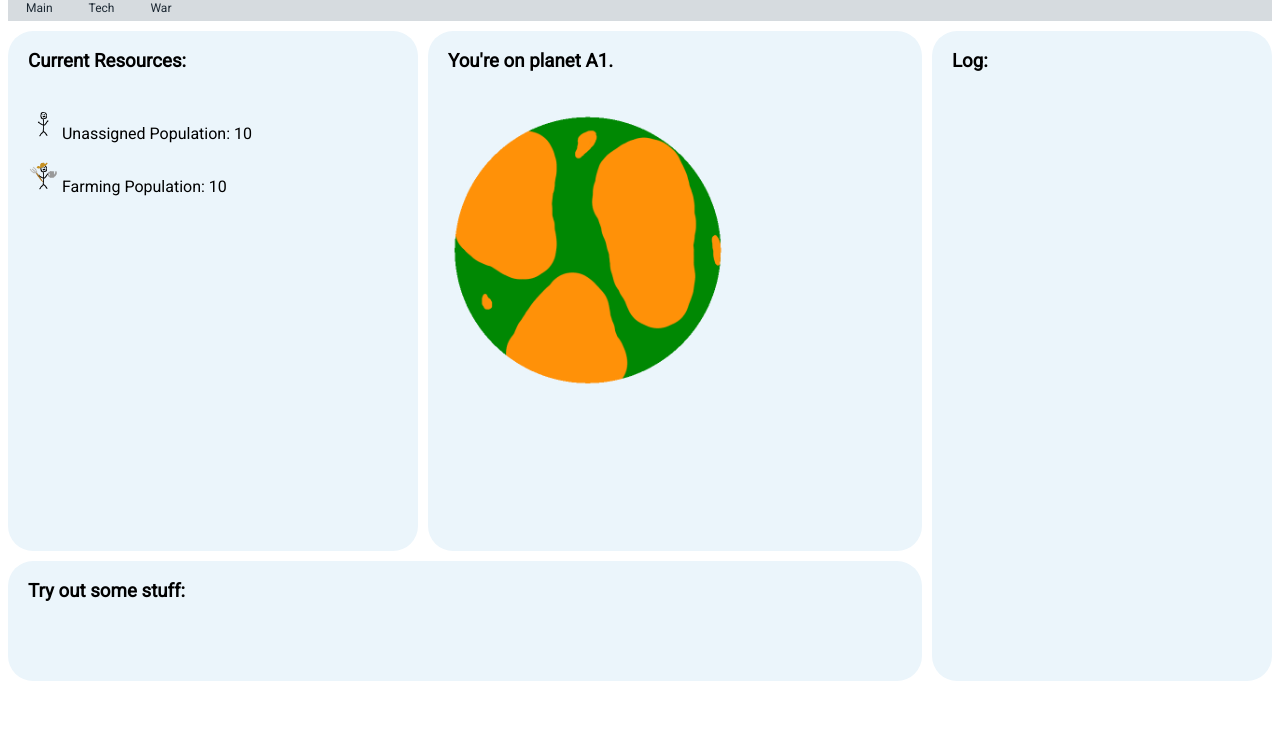
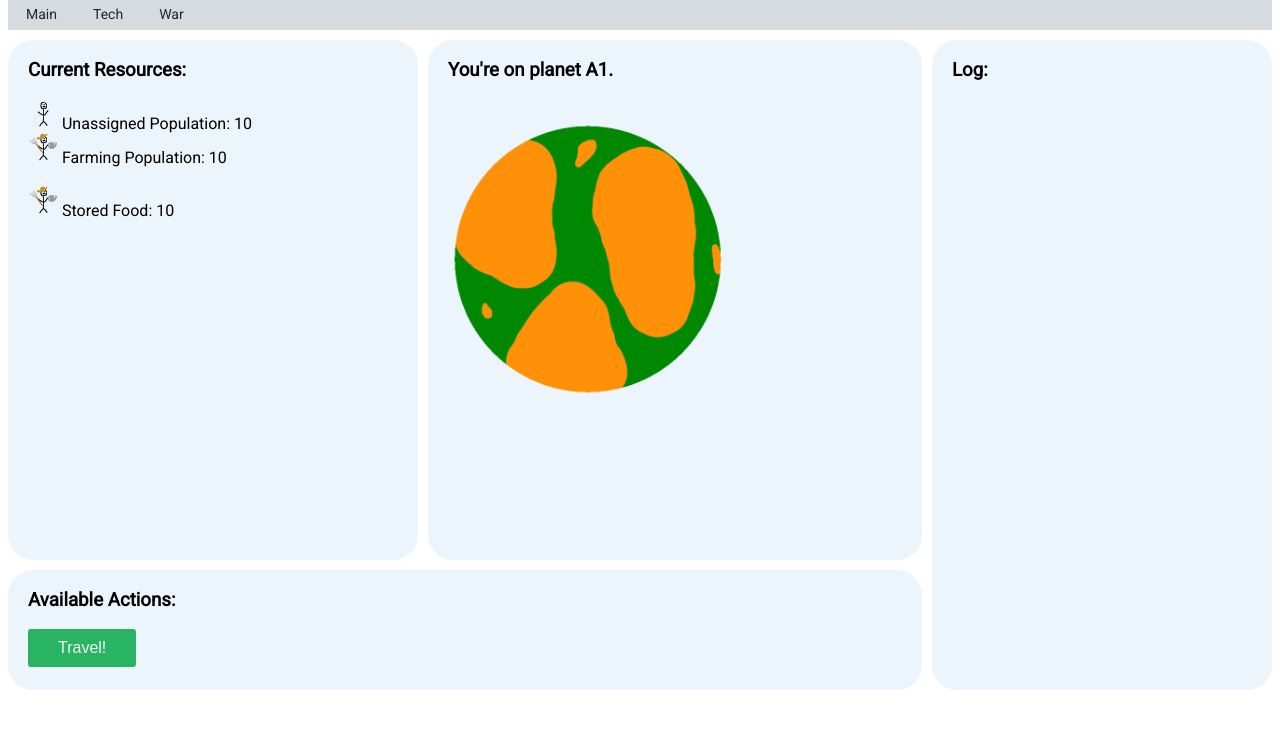
Before and after one commit to ToastedQuarks/alpha-invidia, a plain HTML site: page index.html in a window 1280 px wide. Shown: the part 61-800 px from the top of the page. Drawn offline with nearby package versions, Linux system fonts and the light colour scheme; a script that the page names is missing.

Commit message:
Added button css. Added food tracking.🌽

```diff
--- a/css/game.css
+++ b/css/game.css
@@ -17,7 +17,7 @@
   text-align: center;
   padding: 14px 16px;
   text-decoration: none;
-  font-size: 17px;
+  font-size: 20px;
 }
 
 .navbar a:hover {
@@ -46,9 +46,9 @@
   display: block;
   color: #1C2833;
   text-align: center;
-  padding: 6px 18px;
+  padding: 8px 18px;
   text-decoration: none;
-  font-size: 12px;
+  font-size: 14px;
 }
 
 .subnav a:hover {
@@ -132,3 +132,15 @@
   font-family: "Roboto", sans-serif;
   margin-right: 10px;
 }
+
+.actionButton {
+    border-radius: 3px;
+    background-color: #28B463;
+    border: none;
+    color: #f2f2f2;
+    padding: 10px 30px;
+    text-align: center;
+    text-decoration: none;
+    display: inline-block;
+    font-size: 16px;
+}
--- a/index.html
+++ b/index.html
@@ -37,15 +37,18 @@
       <div id="row1">
       <div class="resources" id="curr_resource">
         <h3>Current Resources:</h3>
-        <br>
         <div id="unassigned">
           <img src="assets/unemployed.png" alt="unassigned person" style="width:30px;height:30px;">
           Unassigned Population: <span id="num_unassigned">10</span>
         </div>
-        <br>
         <div id="farmers">
           <img src="assets/farmer.png" alt="farmer" style="width:30px;height:30px;">
           Farming Population: <span id="num_farmer">10</span>
+        </div>
+        <br>
+        <div id="food">
+          <img src="assets/farmer.png" alt="farmer" style="width:30px;height:30px;">
+          Stored Food: <span id="num_food">10</span>
         </div>
       </div>
       <div class="logbox" id="logContanier">
@@ -63,7 +66,8 @@
       </div>
       <div id="row2">
       <div class="actionpanel" id="actions">
-        <h3>Try out some stuff:</h3>
+        <h3>Available Actions:</h3>
+        <button type="button" name="travelButton" class="actionButton">Travel!</button>
       </div>
       </div>
     </div>
```
